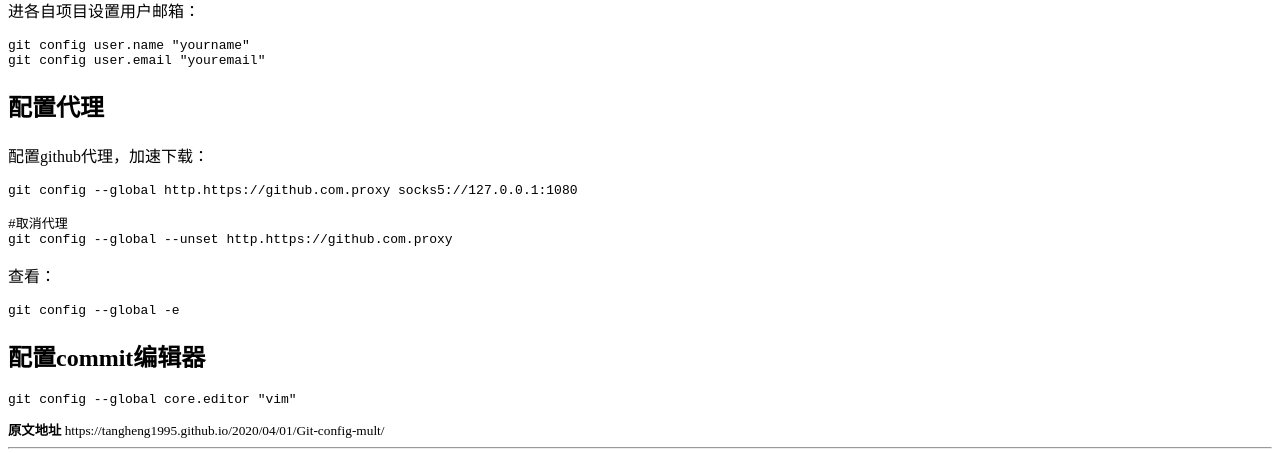
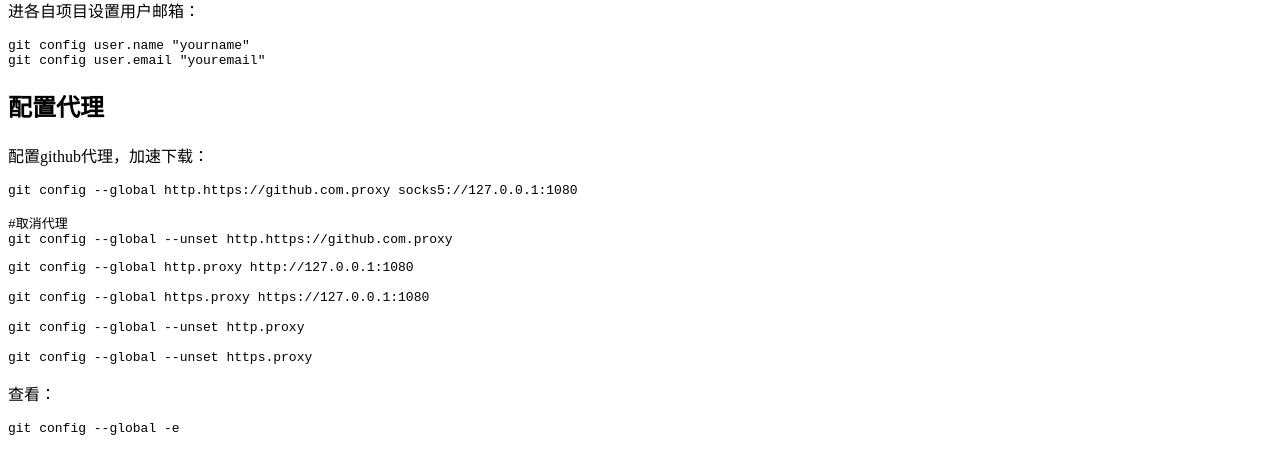
Before and after one commit to tangheng1995/tangheng1995.github.io, a Jekyll site: the page built from _posts/2020/2020-04-01-Git-config-mult.md, in a window 1280 px wide and 900 px high, scrolled down 1600 px, cut to the strip 0-453 px from the top of the window. Built offline with Jekyll 4.4.1, drawn with Linux system fonts in a browser that asks for light colours; comment, search, counter and statistics services are not loaded; a style sheet for code colours, icons or effects is not loaded; some of the changed text lies outside the part shown.

Commit message:
feat:update git config

````diff
--- a/_posts/2020/2020-04-01-Git-config-mult.md
+++ b/_posts/2020/2020-04-01-Git-config-mult.md
@@ -94,6 +94,16 @@
 git config --global --unset http.https://github.com.proxy
 ```
 
+```text
+git config --global http.proxy http://127.0.0.1:1080
+
+git config --global https.proxy https://127.0.0.1:1080
+
+git config --global --unset http.proxy
+
+git config --global --unset https.proxy
+```
+
 查看：
 
 ```text
````
Also changed, not shown: _posts/2020/2020-12-07-Zsh.md (line endings or trailing spaces).
